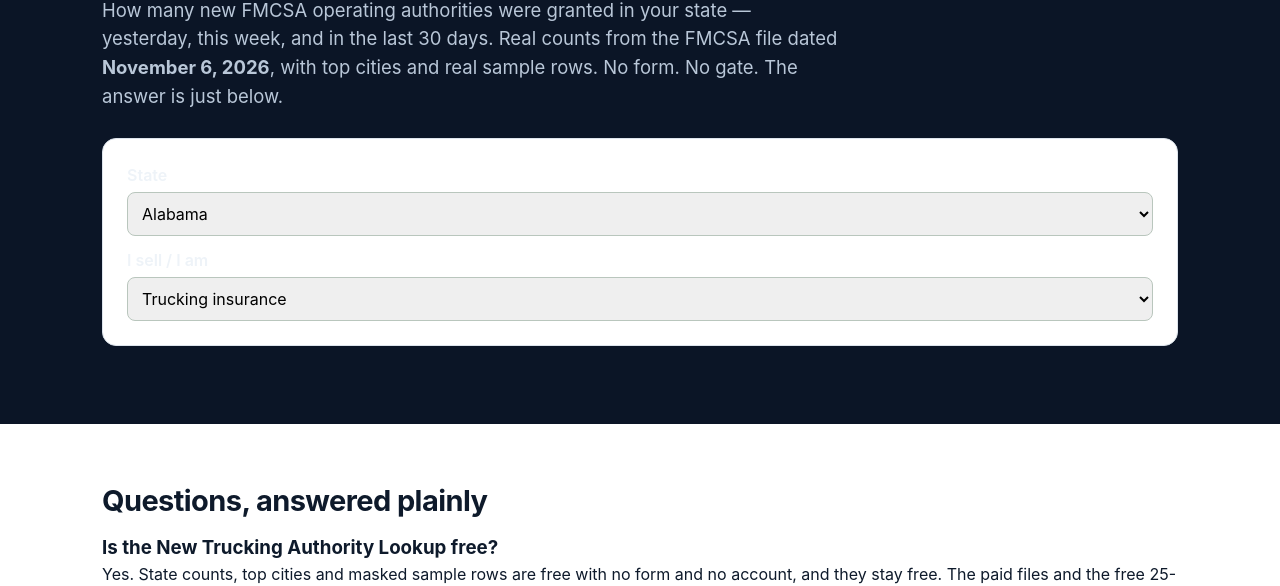
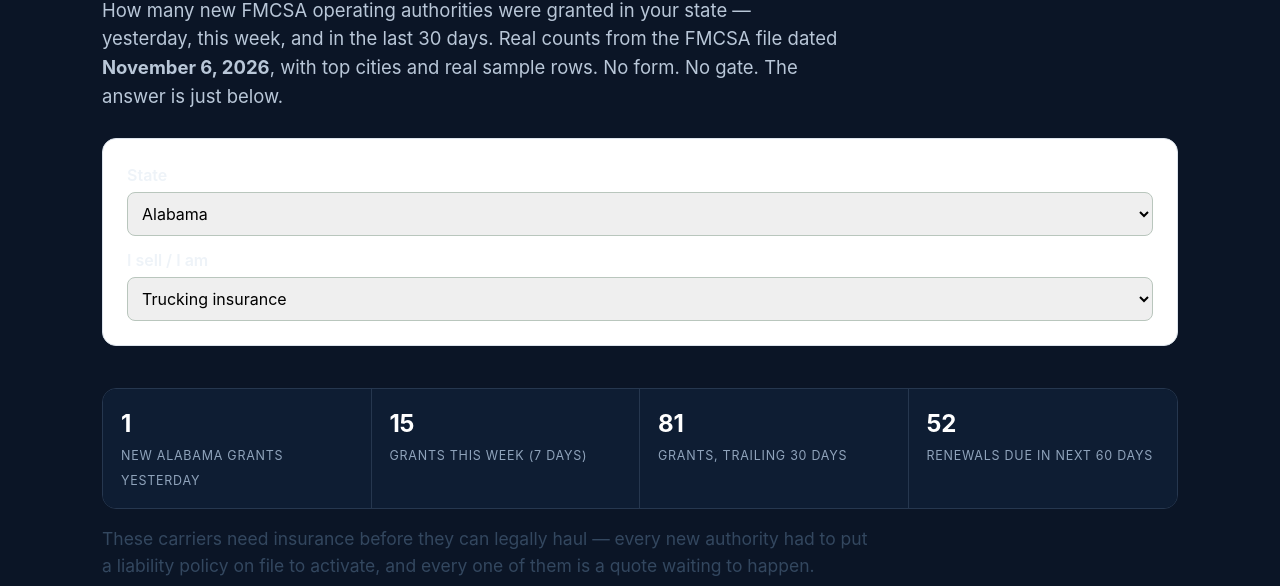
Before and after one commit to mitchellstempowski-hue/freshauthority, a plain HTML site: page new-authority-lookup/index.html in a window 1280 px wide. Shown: the part 236-822 px from the top of the page. Drawn offline with Linux system fonts and the light colour scheme.

Commit message:
Fix lookup tool rendering: replace nested-quote inline onsubmit with lkSetSubject() helper (JS syntax error killed render + prefilter)

```diff
--- a/new-authority-lookup/index.html
+++ b/new-authority-lookup/index.html
@@ -247,6 +247,7 @@ var LK=null, LINES={
  insurance:"These carriers need insurance before they can legally haul — every new authority had to put a liability policy on file to activate, and every one of them is a quote waiting to happen.",
  factoring:"These carriers just got authority and, in most cases, do not have a factor yet — they need one to get paid on their first loads instead of waiting 30+ days.",
  other:"These carriers just got authority and are setting up everything at once — insurance, factoring, dispatch and compliance help — this week, not someday."};
+function lkSetSubject(f){f.subject.value="State alert — "+document.getElementById("lk-state").selectedOptions[0].text;var s=LK.states[document.getElementById("lk-state").value];if(s)f.state.value=s.name;return true}
 function esc(s){return String(s).replace(/[&<>"]/g,function(c){return{"&":"&amp;","<":"&lt;",">":"&gt;",'"':"&quot;"}[c]})}
 function render(){
  var code=document.getElementById("lk-state").value, aud=document.getElementById("lk-aud").value, el=document.getElementById("lk-result");
@@ -265,7 +266,7 @@ function render(){
  +'<div class="ctas" style="margin-top:18px"><a class="btn" href="../index.html#sample">Get 25 free '+esc(s.name)+' leads with full contacts</a>'
  +' <a class="btn ghost" href="https://buy.stripe.com/aFaeVfeFoh0MgofeuhbjW0e">Start free 7-day trial — One State $39/mo</a></div>'
  +'<p style="margin-top:10px">Every State $79/mo: <a href="https://buy.stripe.com/aFadRbgNwaCob3Vbi5bjW0f">start trial</a> · Every State Plus Feeds $179/mo: <a href="https://buy.stripe.com/4gMdRbdBkcKwdc371PbjW0g">start trial</a> · <a href="../states/'+s.slug+'.html">Full '+esc(s.name)+' page →</a> · <a href="../index.html#pricing">Pricing</a></p>'
- +'<form action="https://api.web3forms.com/submit" method="POST" onsubmit="this.subject.value='State alert — '+document.getElementById('lk-state').selectedOptions[0].text" style="margin-top:16px">'
+ +'<form action="https://api.web3forms.com/submit" method="POST" onsubmit="return lkSetSubject(this)" style="margin-top:16px">'
  +'<input type="hidden" name="access_key" value="0df91239-bbf8-4d91-a840-ad835f7f3ab9"><input type="hidden" name="subject" value="State alert"><input type="hidden" name="from_name" value="FreshAuthority Website"><input type="hidden" name="redirect" value="https://freshauthoritydata.com/thanks.html"><input type="checkbox" name="botcheck" style="display:none">'
  +'<input type="hidden" name="state" id="lk-alert-state" value="'+esc(s.name)+'">'
  +'<label style="font-weight:600">Alert me when new '+esc(s.name)+' authorities drop</label><br>'
```
